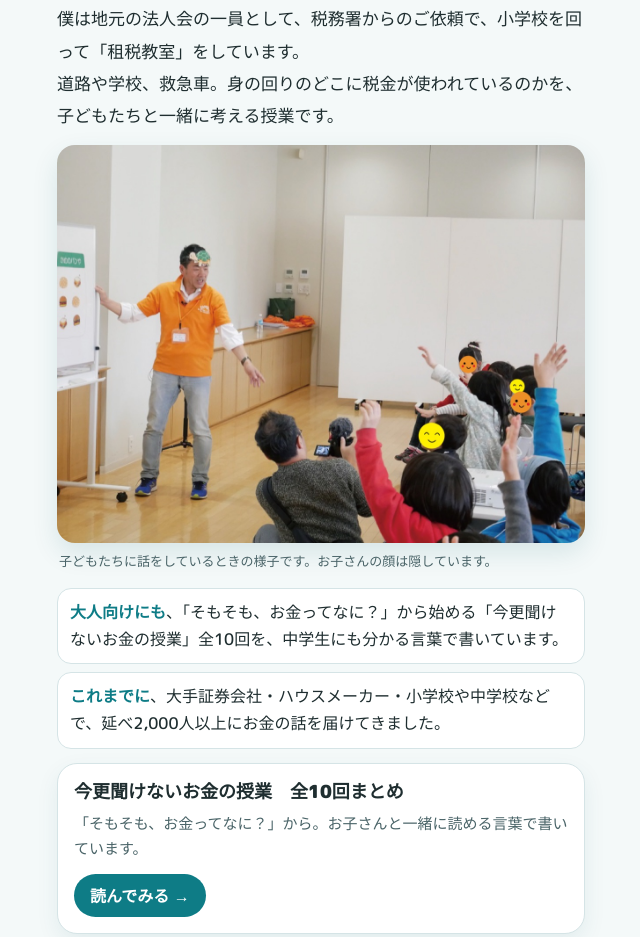
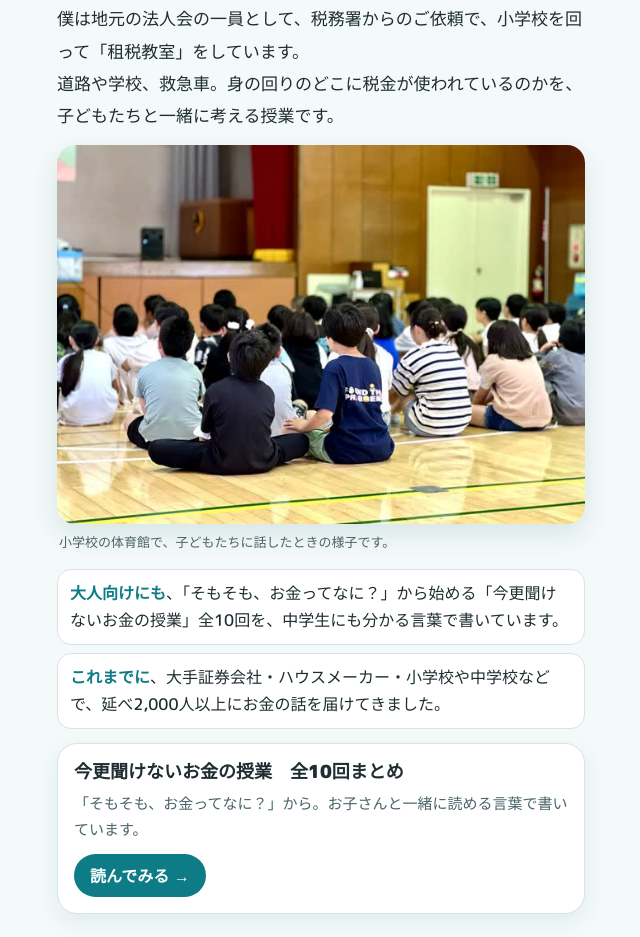
Before and after one commit to mm738966m-boop/asa, a plain HTML site: page w/m1/index.html in a window 1280 px wide. Shown: the part 673-1610 px from the top of the page, without its empty margins (319-959 px from the left). Drawn offline with Linux system fonts and the light colour scheme.

Commit message:
m1: 学校の写真に差し替え

```diff
--- a/w/m1/index.html
+++ b/w/m1/index.html
@@ -68,8 +68,8 @@ p{font-size:17px;line-height:1.9;margin:0 0 12px}
 <span class="k">1　租税教室</span>
 <h2>小学校で、<br>「税金ってなに？」の授業。</h2>
 <p>僕は地元の法人会の一員として、税務署からのご依頼で、小学校を回って「租税教室」をしています。<br>道路や学校、救急車。身の回りのどこに税金が使われているのかを、子どもたちと一緒に考える授業です。</p>
-<img class="ph" src="img/kyoshitsu2.jpg" alt="子どもたちに話をする森川" loading="lazy">
-<p class="cap">子どもたちに話をしているときの様子です。お子さんの顔は隠しています。</p>
+<img class="ph" src="img/school.jpg" alt="学校の体育館で子どもたちに話す様子" loading="lazy">
+<p class="cap">小学校の体育館で、子どもたちに話したときの様子です。</p>
 <ul class="pts">
 <li><b>大人向けにも</b>、「そもそも、お金ってなに？」から始める「今更聞けないお金の授業」全10回を、中学生にも分かる言葉で書いています。</li>
 <li><b>これまでに</b>、大手証券会社・ハウスメーカー・小学校や中学校などで、延べ2,000人以上にお金の話を届けてきました。</li>
```
Also changed, not shown: w/m1/img/kyoshitsu2.jpg (deleted), w/m1/img/school.jpg (added), w/m1/line.png.
